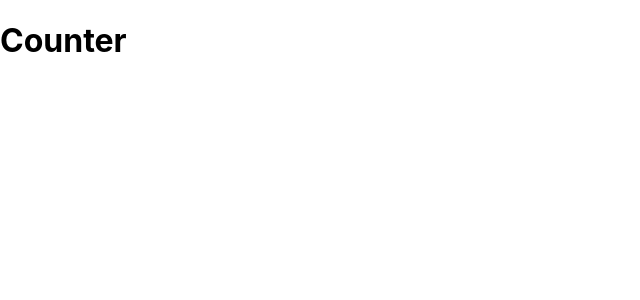
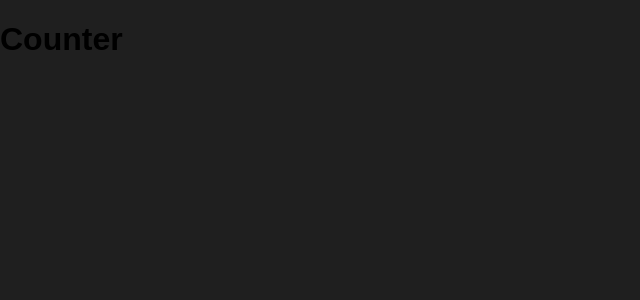
Before and after one commit to GururajChadaga/counter, a React (Create React App) app: page / in a window 1280 px wide. Shown: the top 300 px of the page, without its empty margins (0-640 px from the left). Built offline with nearby package versions, Linux system fonts and the light colour scheme.

Commit message:
Added global styles

```diff
--- a/src/index.css
+++ b/src/index.css
@@ -1,13 +1,12 @@
+* {
+  box-sizing: border-box;
+}
+
+html {
+  font-family: sans-serif;
+  background-color: #1f1f1f;
+}
+
 body {
   margin: 0;
-  font-family: -apple-system, BlinkMacSystemFont, 'Segoe UI', 'Roboto', 'Oxygen',
-    'Ubuntu', 'Cantarell', 'Fira Sans', 'Droid Sans', 'Helvetica Neue',
-    sans-serif;
-  -webkit-font-smoothing: antialiased;
-  -moz-osx-font-smoothing: grayscale;
 }
-
-code {
-  font-family: source-code-pro, Menlo, Monaco, Consolas, 'Courier New',
-    monospace;
-}
```
